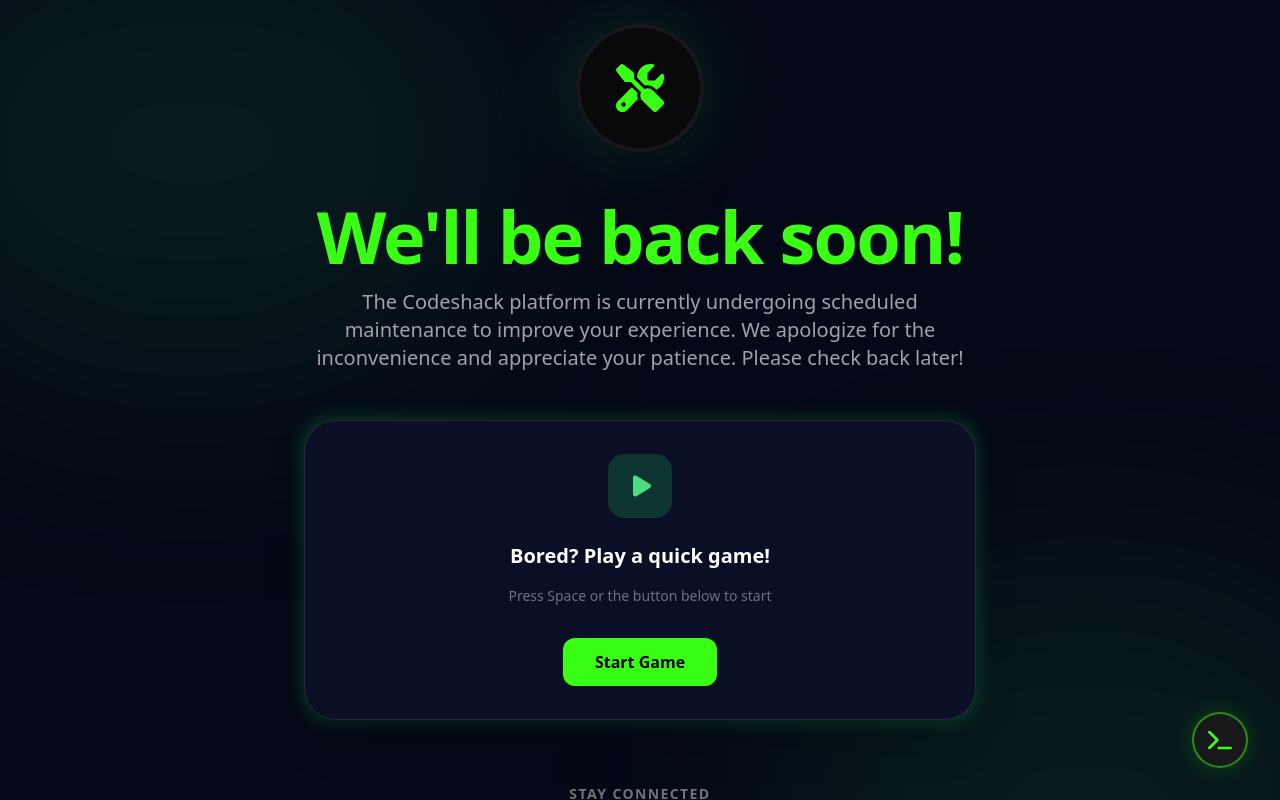
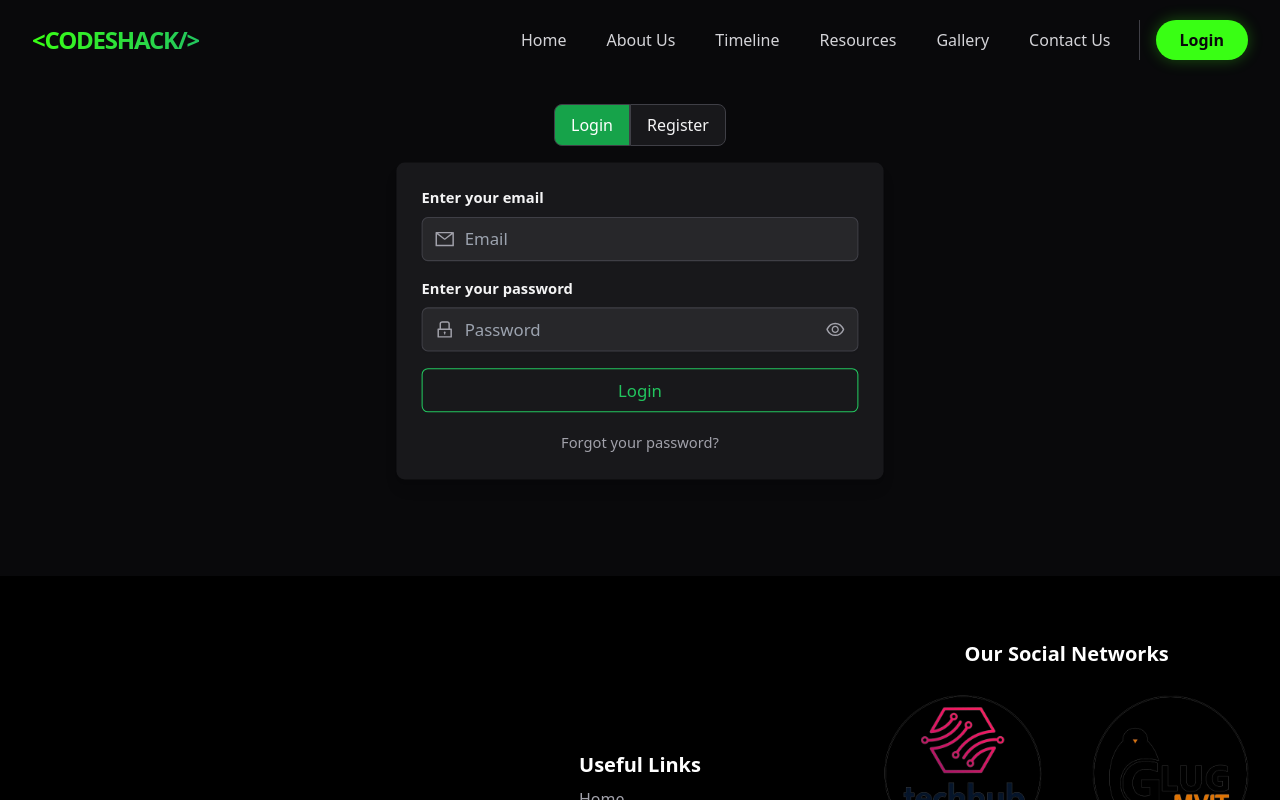
Before and after one commit to techhub-community/csoc_frontend, a React (Vite) app: page /auth in a window 1280 px wide. Shown: the top 800 px of the page. Built offline with nearby package versions, Linux system fonts and the light colour scheme.

Commit message:
website live

```diff
--- a/src/data/consts.js
+++ b/src/data/consts.js
@@ -3,4 +3,4 @@
 
 export const programLabels = { web: "Web Development", app: "App Development", dsa: "Data Structures & Algorithms", aiml: "AI & Machine Learning", uiux: "UI/UX Design" };
 
-export const isMaintenanceMode = true; // Global maintenance toggle
+export const isMaintenanceMode = false; // Global maintenance toggle
```
